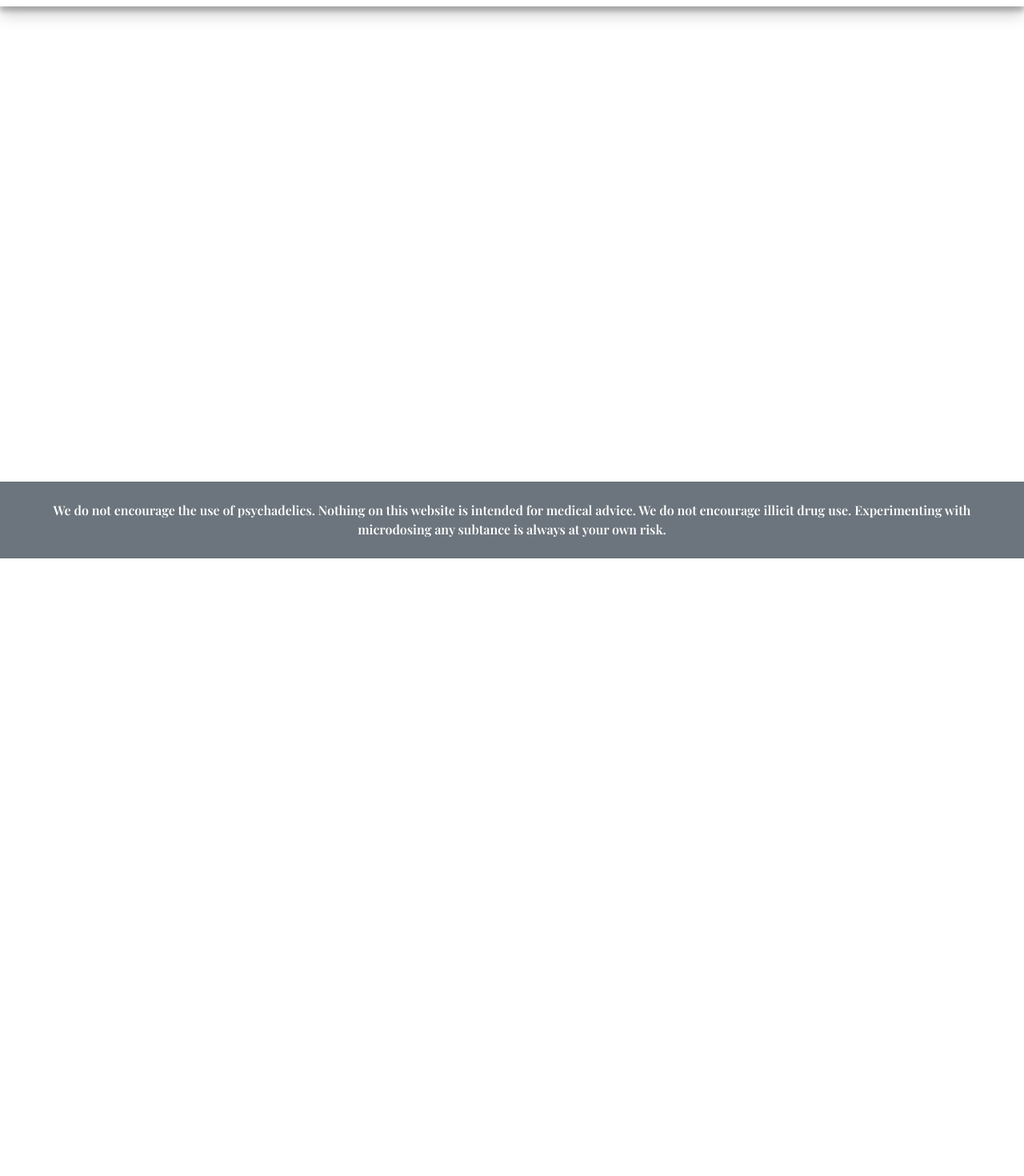
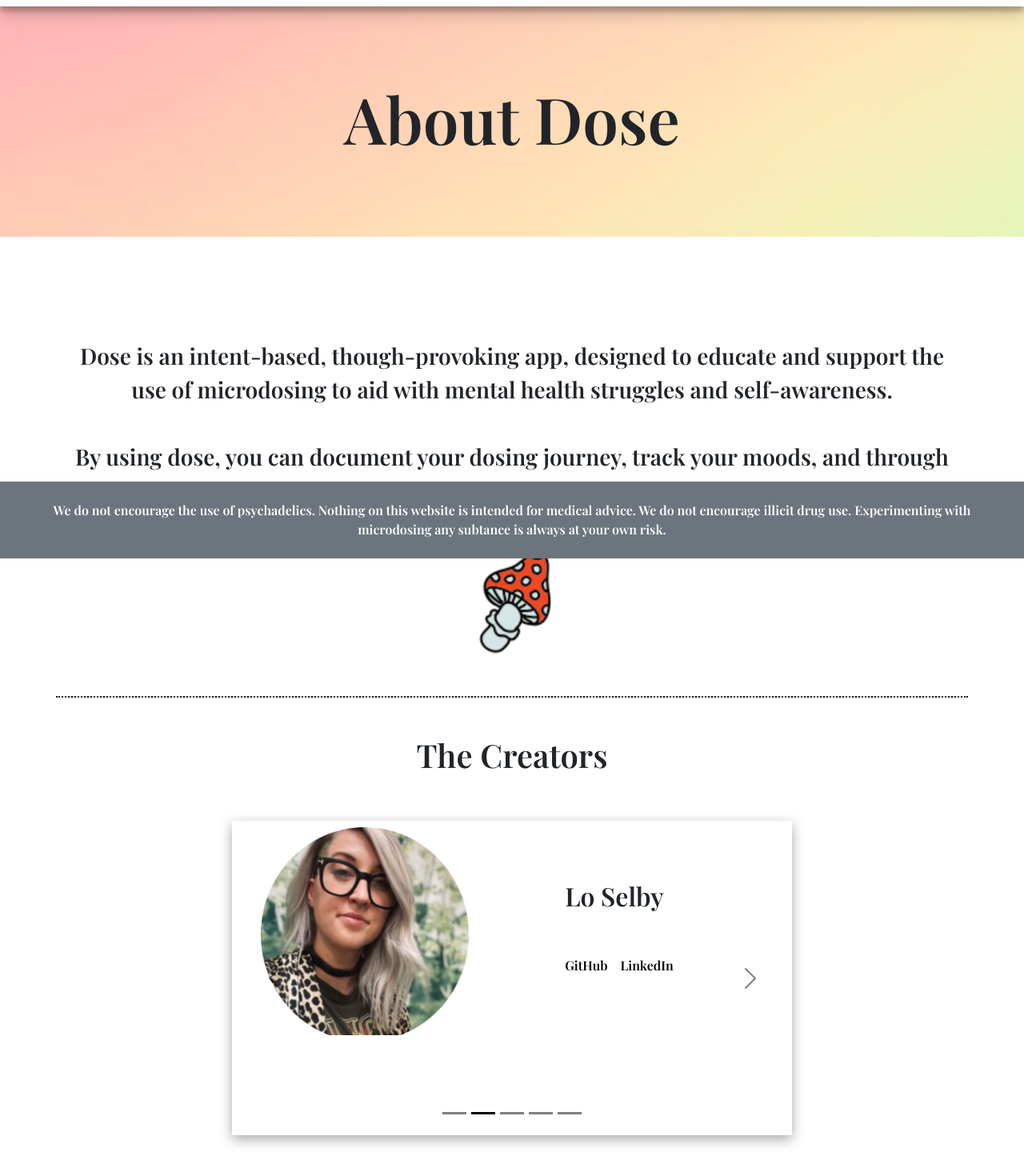
Before and after one commit to svellucci18/dose, a React (Create React App) app in the folder client/: page /about in a window 1280 px wide. Shown: the part 102-1572 px from the top of the page at 80% size. Before the commit the page ends 800 px from the top, so only its background shows below. Built offline with nearby package versions, Linux system fonts and the light colour scheme.

Commit message:
about page

```diff
--- a/client/src/pages/About.js
+++ b/client/src/pages/About.js
@@ -2,13 +2,160 @@ import { useState } from 'react';
 import { Link } from 'react-router-dom';
 
 
-import './about.css';
-import {  Container, Navbar, Offcanvas, Nav, NavDropdown, Form, FormControl, Button, Image, Col, Row  } from "react-bootstrap/";
+import '../styles/about.css';
+import {  Container, Carousel, Image, Col, Card, Row, ListGroup, ListGroupItem } from "react-bootstrap/";
+
+// import images
+import mushroom from '../assets/images/mushroom.png';
+import Lo from '../assets/images/loselby.png';
+
 
 
 const About = () => {
     return (
         <>
+            {/* About Rainbow Header */}
+            <div className="rainbowAboutHeader d-flex justify-content-center align-items-center">
+                <div className="">
+                    <h4 className="pb-4 pt-4 aboutHeading text-center">  About Dose </h4>
+                </div>
+            </div>
+
+            {/* About Text and Mushroom Image Container */}
+            <Container>
+                <Row>
+                    <div className="fs-3 text-center">
+                    Dose is an intent-based, though-provoking app, designed to educate and support the use of microdosing to aid with mental health struggles and self-awareness.
+                    <br/>
+                    <br/>
+                    By using dose, you can document your dosing journey, track your moods, and through our analytical insights see how your moods are changing over time.
+                    </div>
+                </Row>
+
+                <Row className="py-5 mushroomImageRow">
+                    <div className="d-flex justify-content-center align-items-center ">
+                        <img src={mushroom} width="140" height="140" alt="mushroom"  />
+                    </div>
+                </Row>
+            </Container>
+
+            <Container className="topBorder">
+                <Row >
+                    <h1 className="mt-5 d-flex justify-content-center align-items-center">The Creators</h1>
+
+                </Row>
+
+                <Row className="d-flex justify-content-center align-items-center">
+                    <Carousel variant="dark" className="bg-white carouselStyle" >
+
+
+                    <Carousel.Item interval={5000}>
+                    <Container>
+                            <Row >
+                                <Col xs={12} md="auto">
+                                    <Image className="mt-2 img-fluid LoImage" src={Lo} />
+                                </Col>
+
+                                <Col xs={12} md="auto" className="d-block mx-auto my-auto">
+                                <h2 >Kasai Preston</h2>
+                                <br/>
+                                <br/>
+                                <a className="text-decoration-none text-black me-3" href="https://github.com/lonewolfco">GitHub</a>
+                                <a className="text-decoration-none text-black me-3" href="https://github.com/lonewolfco">LinkedIn</a>
+
+                                </Col>
+                            </Row>
+                        </Container>
+
+                    </Carousel.Item>
+
+                    <Carousel.Item interval={5000}>
+                    <Container>
+                            <Row >
+                                <Col xs={12} md="auto">
+                                    <Image className="mt-2 img-fluid LoImage" src={Lo} />
+                                </Col>
+
+                                <Col xs={12} md="auto" className="d-block mx-auto my-auto">
+                                <h2 >Lo Selby</h2>
+                                <br/>
+                                <br/>
+                                <a className="text-decoration-none text-black me-3" href="https://github.com/lonewolfco">GitHub</a>
+                                <a className="text-decoration-none text-black me-3" href="https://github.com/lonewolfco">LinkedIn</a>
+
+                                </Col>
+                            </Row>
+                        </Container>
+
+                    </Carousel.Item>
+
+                    <Carousel.Item interval={5000}>
+                    <Container>
+                            <Row >
+                                <Col xs={12} md="auto">
+                                    <Image className="mt-2 img-fluid LoImage" src={Lo} />
+                                </Col>
+
+                                <Col xs={12} md="auto" className="d-block mx-auto my-auto">
+                                <h2 >Michael Ingrin</h2>
+                                <br/>
+                                <br/>
+                                <a className="text-decoration-none text-black me-3" href="https://github.com/lonewolfco">GitHub</a>
+                                <a className="text-decoration-none text-black me-3" href="https://github.com/lonewolfco">LinkedIn</a>
+
+                                </Col>
+                            </Row>
+                        </Container>
+
+                    </Carousel.Item>
+
+                    <Carousel.Item interval={5000}>
+                        <Container>
+                             <Row >
+                                <Col xs={12} md={6}>
+                                    <Image className="mt-2 img-fluid LoImage" src={Lo} />
+                                </Col>
+
+                                <Col xs={12} md={6} className="d-block mx-auto my-auto">
+                                <h2 >Sam Velluci</h2>
+                                <br/>
+                                <br/>
+                                <a className="text-decoration-none text-black me-3" href="https://github.com/lonewolfco">GitHub</a>
+                                <a className="text-decoration-none text-black me-3" href="https://github.com/lonewolfco">LinkedIn</a>
+
+                                </Col>
+                            </Row>
+                        </Container>
+
+                    </Carousel.Item>
+                    <Carousel.Item interval={5000}>
+                    <Container>
+                            <Row >
+                                <Col xs={12} md={6} >
+                                    <Image className="mt-2 img-fluid LoImage" src={Lo} />
+                                </Col>
+
+                                <Col xs={12} md={6} className="d-block mx-auto my-auto">
+                                <h2 >Sean Ashby</h2>
+                                <br/>
+                                <br/>
+                                <a className="text-decoration-none text-black me-3" href="https://github.com/lonewolfco">GitHub</a>
+                                <a className="text-decoration-none text-black me-3" href="https://github.com/lonewolfco">LinkedIn</a>
+
+                                </Col>
+                            </Row>
+                        </Container>
+
+                    </Carousel.Item>
+                    </Carousel>
+
+                </Row>
+
+            </Container>
+
+
+
+
         </>
     );
 };
--- a/client/src/pages/Home.js
+++ b/client/src/pages/Home.js
@@ -33,7 +33,7 @@ const Home = () => {
             <Carousel.Item interval={5000}>
               <img className="d-block " src={enlightend} alt="Third slide" />
 
-              <Carousel.Caption>
+              <Carousel.Caption >
                 <h3>Record daily</h3>
                 <p>
                 Turn self-care into a habit
--- /dev/null
+++ b/client/src/styles/about.css
@@ -0,0 +1,24 @@
+.rainbowAboutHeader {
+    height: 18rem;
+    background: url(../assets/images/rainbowHeader.png);
+    margin-bottom: 8rem;
+}
+
+.aboutHeading {
+    font-size: 5rem;
+}
+
+
+.topBorder {
+    border-top: var(--secondaryColor) 2px dotted;
+    margin-bottom: 150px;
+}
+
+.carouselStyle {
+    box-shadow: rgba(0, 0, 0, 0.35) 0px 5px 15px;
+}
+
+.LoImage {
+    height: 260px;
+    width: 260px;
+}
--- a/client/src/styles/dashboard.css
+++ b/client/src/styles/dashboard.css
@@ -1,5 +1,5 @@
 .rainbowMiniHeader {
-    height: 5vh;
+    height: 10vh;
     background: url(../assets/images/rainbowHeader.png);
     margin-bottom: 8rem;
 }
@@ -30,3 +30,12 @@
       transform: translateX(100vw);
     }
   }
+
+  @media only screen and (max-width: 600px) {
+    .rainbowMiniHeader {
+      height: 20vh;
+
+    }
+
+
+  }
```
Also changed, not shown: client/src/assets/images/loselby.png (added), client/src/pages/about.css (deleted).
